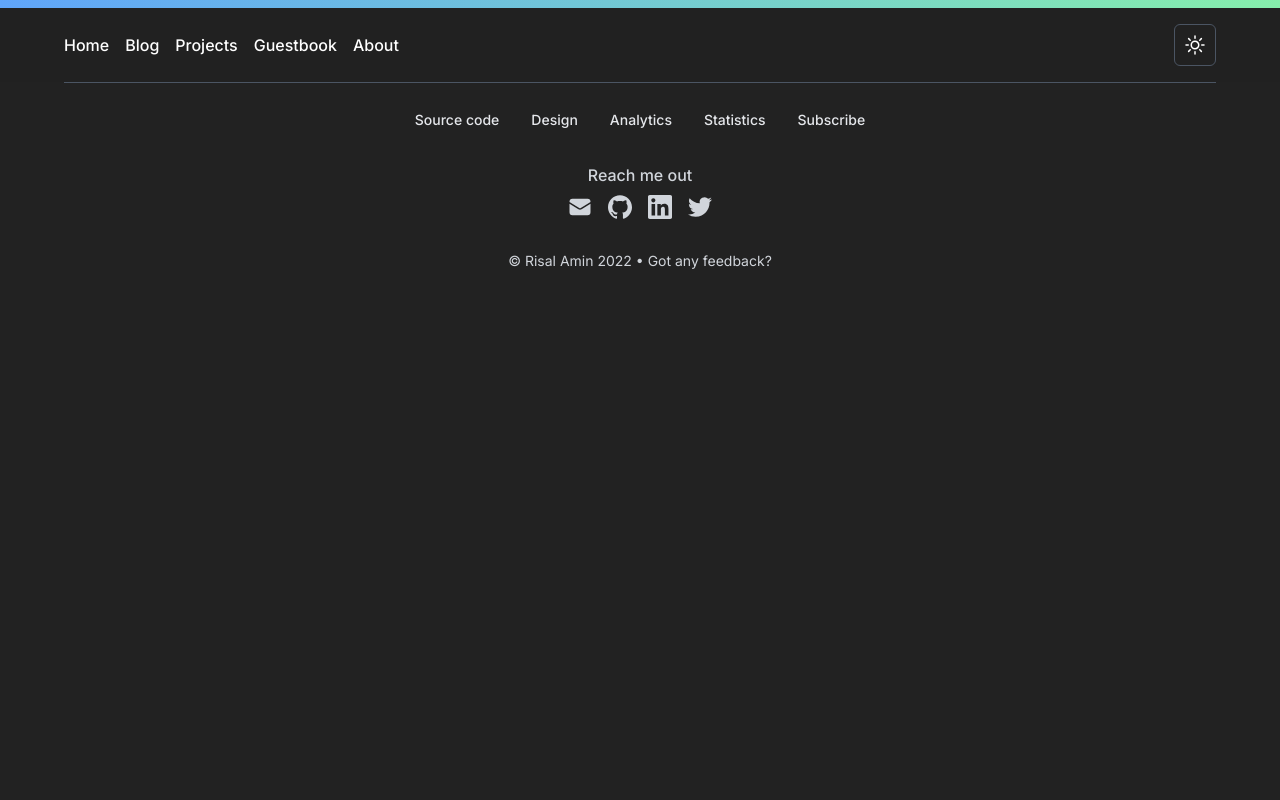
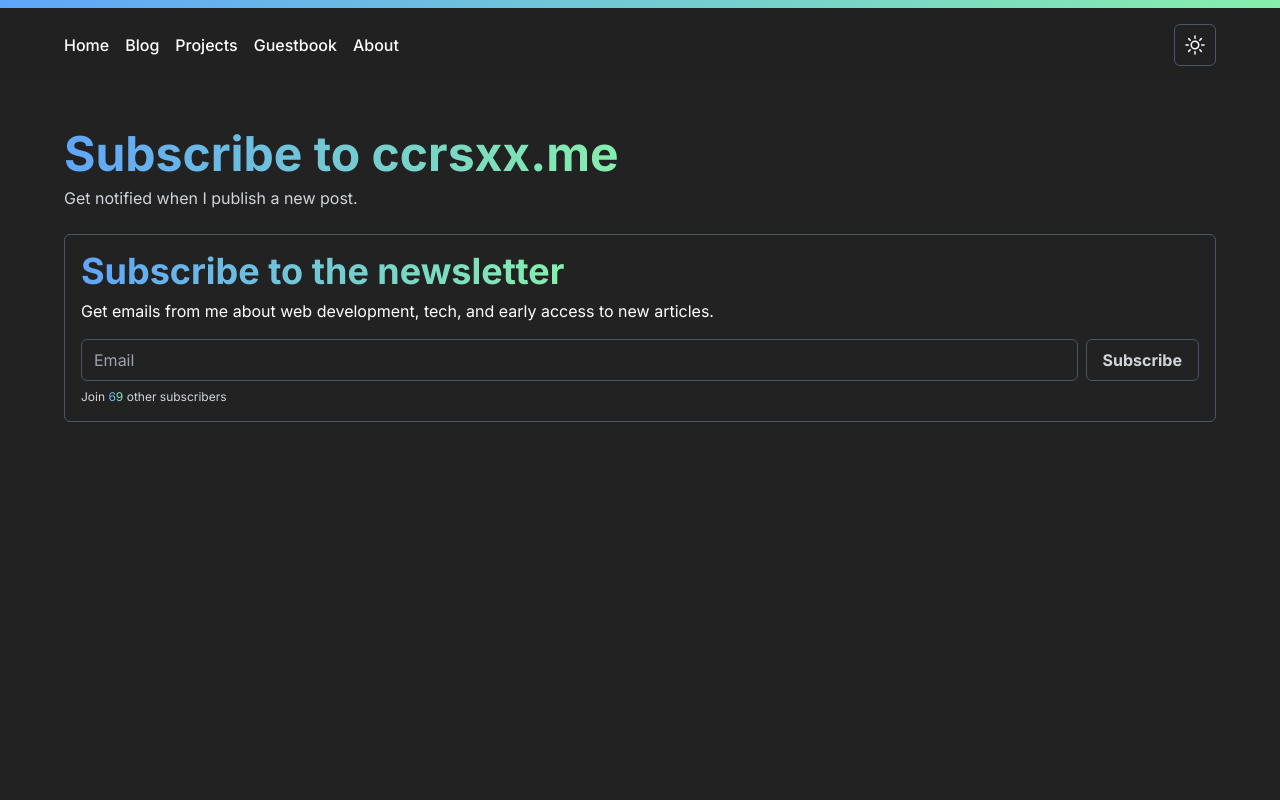
Before and after one commit to ccrsxx/portofolio, a Next.js app: page /subscribe in a window 1280 px wide. Before the commit this address had no page. Shown: the top 800 px of the page. Built offline with nearby package versions, Linux system fonts and the light colour scheme.

Commit message:
style: improve style formatting

```diff
--- a/src/components/common/theme-switch.tsx
+++ b/src/components/common/theme-switch.tsx
@@ -3,21 +3,6 @@ import { HiOutlineSun, HiOutlineMoon } from 'react-icons/hi2';
 import { useTheme } from 'next-themes';
 import { useMounted } from '@lib/hooks/useMounted';
 import type { Variants } from 'framer-motion';
-
-const variants: Variants[] = [
-  {
-    initial: { x: '-50px', y: '25px' },
-    animate: { scale: 1, x: 0, y: 0, transition: { duration: 0.8 } },
-    exit: { x: '-50px', y: '25px', transition: { duration: 0.5 } }
-  },
-  {
-    initial: { x: '50px', y: '25px' },
-    animate: { scale: 1, x: 0, y: 0, transition: { duration: 0.8 } },
-    exit: { x: '50px', y: '25px', transition: { duration: 0.5 } }
-  }
-];
-
-const [sunVariants, moonVariants] = variants;
 
 export function ThemeSwitch(): JSX.Element | null {
   const { theme, setTheme } = useTheme();
@@ -52,3 +37,18 @@ export function ThemeSwitch(): JSX.Element | null {
     </button>
   );
 }
+
+const variants: Variants[] = [
+  {
+    initial: { x: '-50px', y: '25px' },
+    animate: { scale: 1, x: 0, y: 0, transition: { duration: 0.8 } },
+    exit: { x: '-50px', y: '25px', transition: { duration: 0.5 } }
+  },
+  {
+    initial: { x: '50px', y: '25px' },
+    animate: { scale: 1, x: 0, y: 0, transition: { duration: 0.8 } },
+    exit: { x: '50px', y: '25px', transition: { duration: 0.5 } }
+  }
+];
+
+const [sunVariants, moonVariants] = variants;
--- a/src/components/guestbook/guestbook-entry.tsx
+++ b/src/components/guestbook/guestbook-entry.tsx
@@ -43,10 +43,7 @@ export function GuestbookEntry({
       {...variants}
     >
       <UnstyledLink href={GITHUB_PROFILE_URL}>
-        <GuestbookEntryAvatar
-          src={`${image}?lastmod=${Date.now()}`}
-          alt={name}
-        />
+        <GuestbookEntryAvatar src={image} alt={name} />
       </UnstyledLink>
       <div className='min-w-0'>
         <div className='flex gap-2'>
--- a/src/components/guestbook/guestbook-form.tsx
+++ b/src/components/guestbook/guestbook-form.tsx
@@ -48,7 +48,7 @@ export function GuestbookForm({
         <input
           className={clsx(
             `main-border w-full rounded-md bg-white px-3 py-2 outline-none transition
-            focus:border-accent-blue disabled:cursor-not-allowed dark:bg-dark-background`,
+             focus:border-accent-blue disabled:cursor-not-allowed dark:bg-dark-background`,
             loading && 'brightness-75'
           )}
           type='text'
@@ -80,8 +80,9 @@ export function GuestbookForm({
       </form>
       {session && (
         <button
-          className='mt-2 border-none font-medium text-gray-600 transition hover:brightness-110
-                     disabled:cursor-not-allowed disabled:brightness-75 dark:text-gray-300'
+          className='mt-2 border-none font-medium text-gray-700 transition hover:text-black
+                     disabled:cursor-not-allowed disabled:brightness-50 dark:text-gray-200
+                     dark:hover:text-white'
           onClick={handleSignOut}
           disabled={loading}
         >
--- /dev/null
+++ b/src/pages/subscribe.tsx
@@ -0,0 +1,33 @@
+import { motion } from 'framer-motion';
+import { setTransition } from '@lib/transition';
+import { SubscribeCard } from '@components/blog/subscribe-card';
+import { SEO } from '@components/common/seo';
+import { Accent } from '@components/ui/accent';
+
+export default function Subscribe(): JSX.Element {
+  return (
+    <main className='grid min-h-screen content-start gap-6 py-12'>
+      <SEO
+        title='Subscribe | Risal Amin'
+        description='Get notified when I publish new post'
+      />
+      <section className='grid gap-2'>
+        <motion.h1
+          className='text-5xl font-bold'
+          {...setTransition({ delayIn: 0.1 })}
+        >
+          <Accent>Subscribe to ccrsxx.me</Accent>
+        </motion.h1>
+        <motion.p
+          className='text-gray-600 dark:text-gray-300'
+          {...setTransition({ delayIn: 0.2 })}
+        >
+          Get notified when I publish a new post.
+        </motion.p>
+      </section>
+      <motion.section {...setTransition({ delayIn: 0.3 })}>
+        <SubscribeCard />
+      </motion.section>
+    </main>
+  );
+}
```
